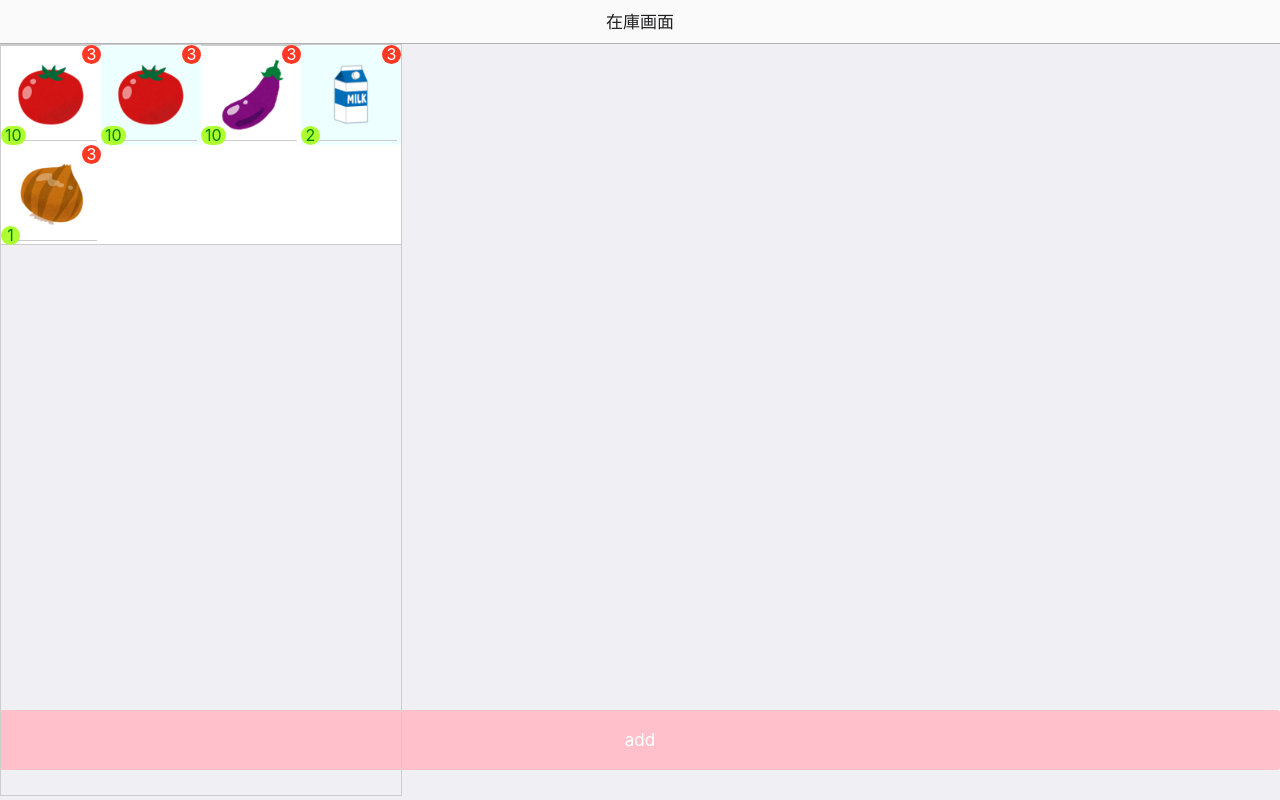
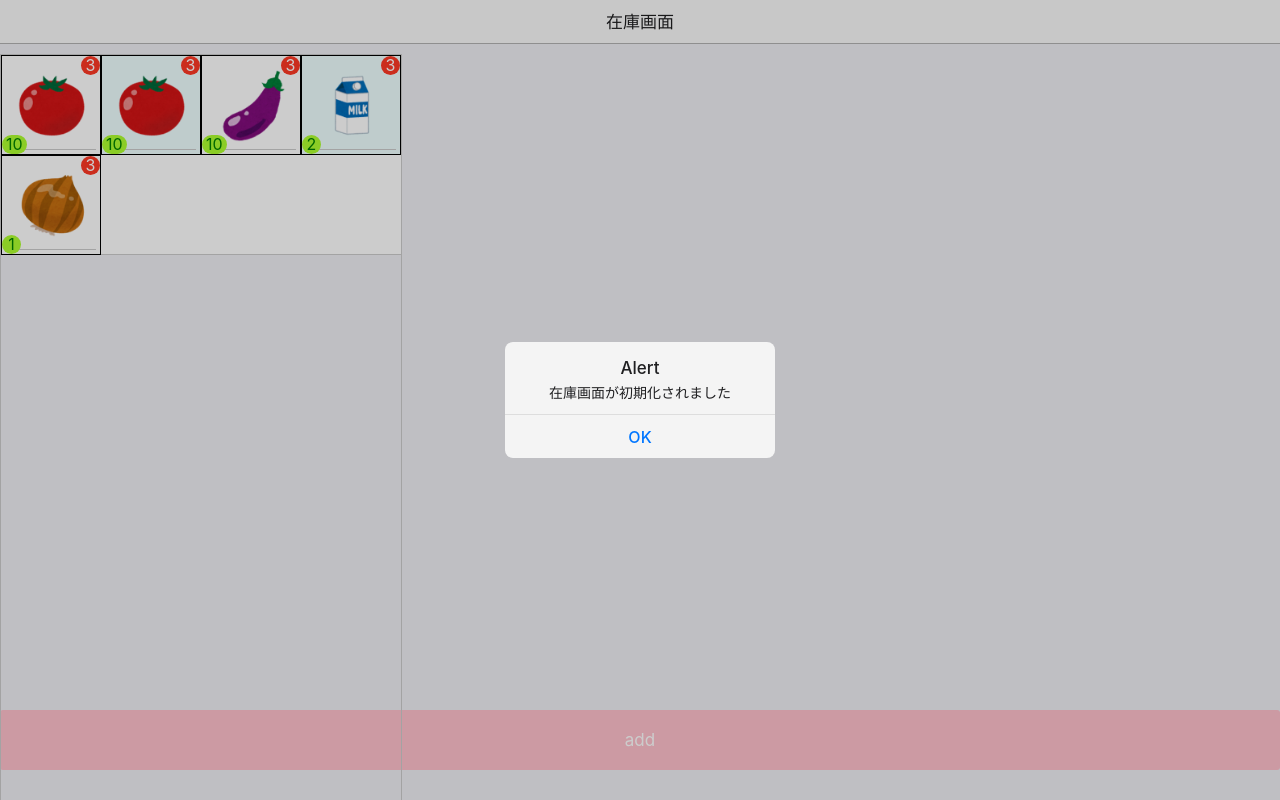
Before and after one commit to pSNAILq/Mr.JisuiKun, a website: page www/index.html in a window 1280 px wide. Drawn offline with nearby package versions, Linux system fonts and the light colour scheme.

Commit message:
画面が初期化されたときの処理を変更

```diff
--- a/config.xml
+++ b/config.xml
@@ -1,7 +1,7 @@
 <?xml version="1.0" encoding="UTF-8" standalone="yes"?>
 <widget xmlns="http://www.w3.org/ns/widgets" id="com.example.helloworld" version="1.0.0">
   <name>Minimum Template</name>
-  <description/>
+  <description>Made with Monaca (http://monaca.mobi)</description>
   <author/>
   <content src="index.html"/>
   <access origin="*"/>
@@ -88,4 +88,6 @@
     <preference name="SplashScreenHeight" value="300"/>
     <preference name="ShowSplashScreen" value="false"/>
   </platform>
+  <preference name="WindowsStorePublisherName" value="My Name"/>
+  <preference name="WindowsStoreIdentityName" value="dcc9a204-f5fc-0cdb-972b-50eaa70d46bf"/>
 </widget>
--- a/www/css/style.css
+++ b/www/css/style.css
@@ -9,7 +9,7 @@
 	width: 400px;
   height: 750px;
   position:absolute;
-  top: 0px;
+  top: 10px;
   overflow-y: scroll;
   border: 1px solid #ccc
 /* bottom:下辺からどれぐらい上へずらすか
@@ -31,6 +31,7 @@ right:右辺からどれぐらい左へずらすか */
   left:0px;
   list-style: none!important;
   padding: 4px;
+  border:1px,solid, #000;
 }
 
 .item:nth-child(even){
--- a/www/index.html
+++ b/www/index.html
@@ -19,7 +19,6 @@
 
 <body>
 	<ons-navigator id="navigator" page="stock.html"></ons-navigator>
-
 	<ons-template id="stock.html">
 		<ons-page id="stock-page">
 
@@ -55,11 +54,12 @@
 						<span class="notification" id="stock-badge">100</span>
 						<span class="notification" id="BB-badge">100</span>
           </li>
+ <body onload="init()" onunload="init2()">
         </ul>
       </div> -->
 
-				<ons-template id="detail.html">
-					<ons-page id="detail-page">
+				<ons-template id="detail.html" onload="detail()">
+					<ons-page id="detail-page" >
 						<ons-toolbar>
 							<div class="left">
 								<ons-back-button>StockPage</ons-back-button>
--- a/www/main.js
+++ b/www/main.js
@@ -48,52 +48,56 @@ var items =  [
   ["milk",2,3],
   ["onion",1,3]
   ];
+    // ons.bootstrap();
 window.onload=function(){
+    // ons.ready(function() {
   // alert(items.length);
 
-  var list = document.getElementById("ons-stock-list");
-  for(var i = 0; i<items.length;i++){
-  const newItem = document.createElement("ons-list-item");
-  newItem.className='item';
-  newItem.id=items[i][id_num];
-  newItem.modifier='tappable';
-  newItem.value = i;
+  // var list = document.getElementById("ons-stock-list");
+  // for(var i = 0; i<items.length;i++){
+  // const newItem = document.createElement("ons-list-item");
+  // newItem.className='item';
+  // newItem.id=items[i][id_num];
+  // newItem.modifier='tappable';
+  // newItem.value = i;
 
-  newItem.onclick = ()=>{
-    currentItem = newItem.id;
-    // alert(currentItem);
-    currentItemNum = newItem.value;
+  // newItem.onclick = ()=>{
+  //   currentItem = newItem.id;
+  //   // alert(currentItem);
+  //   currentItemNum = newItem.value;
 
-    alert(currentItemNum);
+  //   // alert(currentItemNum);
 
-    document.querySelector('#navigator').pushPage('detail.html');
-  }
+  //   document.querySelector('#navigator').pushPage('detail.html');
+  // }
 
-  const newItemImg = document.createElement("img");
-  newItemImg.src="icon/"+newItem.id+".png";
-  newItemImg.width = "80";
-  newItemImg.height = "80";
-  newItemImg.className= "itemImg";
+  // const newItemImg = document.createElement("img");
+  // newItemImg.src="./icon/"+newItem.id+".png";
+  // newItemImg.width = "80";
+  // newItemImg.height = "80";
+  // newItemImg.className= "itemImg";
 
-  const newStockBadge = document.createElement("span");
-  newStockBadge.className="notification";
-  newStockBadge.id="stock-badge";
-  newStockBadge.textContent=items[i][stock_num];
+  // const newStockBadge = document.createElement("span");
+  // newStockBadge.className="notification";
+  // newStockBadge.id="stock-badge";
+  // newStockBadge.textContent=items[i][stock_num];
 
-  const newBBadge = document.createElement("span");
-  newBBadge.className="notification";
-  newBBadge.id="BB-badge";
-  newBBadge.textContent=items[i][B_num];
+  // const newBBadge = document.createElement("span");
+  // newBBadge.className="notification";
+  // newBBadge.id="BB-badge";
+  // newBBadge.textContent=items[i][B_num];
 
 
-  newItem.appendChild(newItemImg);
-  newItem.appendChild(newStockBadge);
-  newItem.appendChild(newBBadge);
-  list.appendChild(newItem);
-  alert(newItem);
+  // newItem.appendChild(newItemImg);
+  // newItem.appendChild(newStockBadge);
+  // newItem.appendChild(newBBadge);
+  // list.appendChild(newItem);
+  // // alert(newItem);
 
-  }
+  // }
 }
+
+
 
 function makeItem(){
     alert(items.length);
@@ -101,6 +105,7 @@ function makeItem(){
     alert(i);
   }
 }
+
 
 function push(e) {
   // console.log("test");
@@ -124,12 +129,67 @@ function addPage(){
  document.querySelector('#navigator').pushPage('add.html');
 }
 
+function detail(){
+  alert("alla");
+}
 function clickBtn3(){
+  document.location = "index.html";
+}
+$('#add-page').on('load', function() {
+  alert("a");
+});
+document.addEventListener('init', function(event) {
+  if (event.target.matches('#stock-page')) {
 
-  document.location = "index.html";
+  var list = document.getElementById("ons-stock-list");
+  for(var i = 0; i<items.length;i++){
+  const newItem = document.createElement("ons-list-item");
+  newItem.className='item';
+  newItem.id=items[i][id_num];
+  newItem.modifier='tappable';
+  newItem.value = i;
 
-}
+  newItem.onclick = ()=>{
+    currentItem = newItem.id;
+    // alert(currentItem);
+    currentItemNum = newItem.value;
 
+    // alert(currentItemNum);
+
+    document.querySelector('#navigator').pushPage('detail.html');
+  }
+
+  const newItemImg = document.createElement("img");
+  newItemImg.src="./icon/"+newItem.id+".png";
+  newItemImg.width = "80";
+  newItemImg.height = "80";
+  newItemImg.className= "itemImg";
+
+  const newStockBadge = document.createElement("span");
+  newStockBadge.className="notification";
+  newStockBadge.id="stock-badge";
+  newStockBadge.textContent=items[i][stock_num];
+
+  const newBBadge = document.createElement("span");
+  newBBadge.className="notification";
+  newBBadge.id="BB-badge";
+  newBBadge.textContent=items[i][B_num];
+
+
+  newItem.appendChild(newItemImg);
+  newItem.appendChild(newStockBadge);
+  newItem.appendChild(newBBadge);
+  list.appendChild(newItem);
+  // alert(newItem);
+
+  }
+    ons.notification.alert('在庫画面が初期化されました');
+    // コンテンツを準備...
+  }else if(event.target.matches('#detail-page')){
+    ons.notification.alert('画面が初期化されました');
+
+  }
+}, false);
 // $('li.some-item').on('click', function(){
 //   var index = $('li.some-item').index(this);
 
```
Also changed, not shown: www/manifest.json (added).
